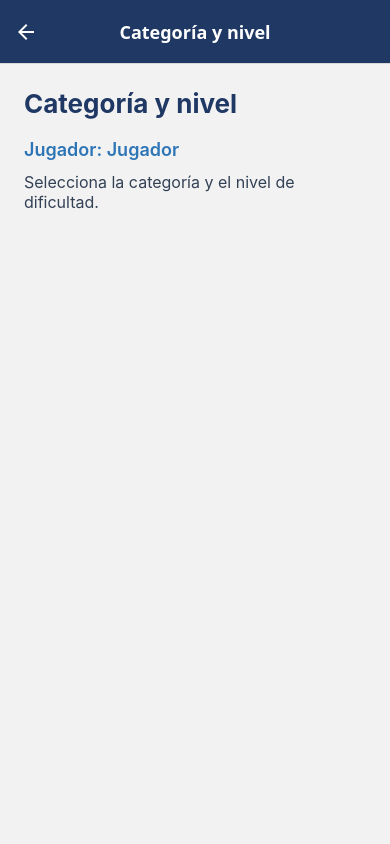
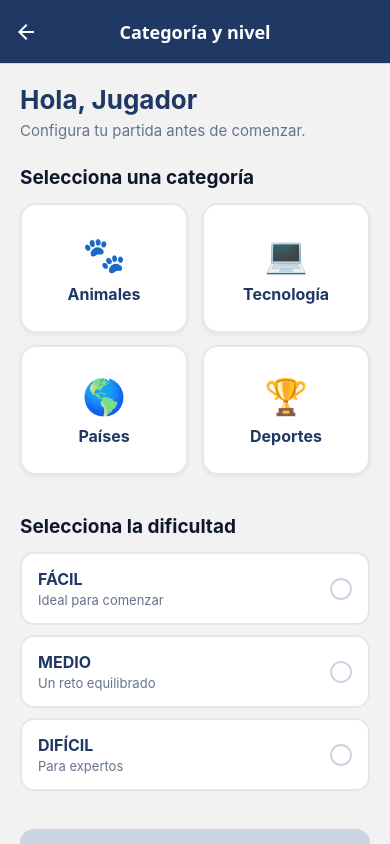
Before and after one commit to jorgetamayo8279-maker/Ahorcado, a React Native app: screen /Categoria in a window 390 px wide. Built offline with nearby package versions, Linux system fonts and the light colour scheme.

Commit message:
Implementa banco de palabras y seleccion de categoria

```diff
--- a/src/data/palabras.js
+++ b/src/data/palabras.js
@@ -0,0 +1,157 @@
+export const categorias = [
+  {
+    id: 'animales',
+    nombre: 'Animales',
+    icono: '🐾',
+    palabras: {
+      facil: [
+        'GATO',
+        'PERRO',
+        'PATO',
+        'OSO',
+        'LEON',
+      ],
+      medio: [
+        'JIRAFA',
+        'DELFIN',
+        'TORTUGA',
+        'CONEJO',
+        'PANTERA',
+      ],
+      dificil: [
+        'COCODRILO',
+        'RINOCERONTE',
+        'HIPOPOTAMO',
+        'ORNITORRINCO',
+        'CHIMPANCE',
+      ],
+    },
+  },
+
+  {
+    id: 'tecnologia',
+    nombre: 'Tecnología',
+    icono: '💻',
+    palabras: {
+      facil: [
+        'MOUSE',
+        'WIFI',
+        'DATOS',
+        'RED',
+        'APP',
+      ],
+      medio: [
+        'CODIGO',
+        'ROUTER',
+        'SERVIDOR',
+        'ANDROID',
+        'MEMORIA',
+      ],
+      dificil: [
+        'PROGRAMACION',
+        'CIBERSEGURIDAD',
+        'INTELIGENCIA',
+        'ALGORITMO',
+        'COMPUTADORA',
+      ],
+    },
+  },
+
+  {
+    id: 'paises',
+    nombre: 'Países',
+    icono: '🌎',
+    palabras: {
+      facil: [
+        'CHILE',
+        'PERU',
+        'CHINA',
+        'INDIA',
+        'CUBA',
+      ],
+      medio: [
+        'COLOMBIA',
+        'ECUADOR',
+        'CANADA',
+        'MEXICO',
+        'PANAMA',
+      ],
+      dificil: [
+        'ARGENTINA',
+        'VENEZUELA',
+        'GUATEMALA',
+        'AUSTRALIA',
+        'NICARAGUA',
+      ],
+    },
+  },
+
+  {
+    id: 'deportes',
+    nombre: 'Deportes',
+    icono: '🏆',
+    palabras: {
+      facil: [
+        'GOLF',
+        'TENIS',
+        'RUGBY',
+        'BOXEO',
+        'FUTBOL',
+      ],
+      medio: [
+        'CICLISMO',
+        'NATACION',
+        'BEISBOL',
+        'PATINAJE',
+        'ESGRIMA',
+      ],
+      dificil: [
+        'BALONCESTO',
+        'AUTOMOVILISMO',
+        'HALTEROFILIA',
+        'MOTOCICLISMO',
+        'TRIATLON',
+      ],
+    },
+  },
+];
+
+export const niveles = [
+  {
+    id: 'facil',
+    nombre: 'FÁCIL',
+    descripcion: 'Ideal para comenzar',
+  },
+  {
+    id: 'medio',
+    nombre: 'MEDIO',
+    descripcion: 'Un reto equilibrado',
+  },
+  {
+    id: 'dificil',
+    nombre: 'DIFÍCIL',
+    descripcion: 'Para expertos',
+  },
+];
+
+export function obtenerCategoriaPorId(categoriaId) {
+  return categorias.find(
+    (categoria) => categoria.id === categoriaId
+  );
+}
+
+export function obtenerPalabraAleatoria(categoriaId, nivel) {
+  const categoria = obtenerCategoriaPorId(categoriaId);
+
+  if (!categoria || !categoria.palabras[nivel]) {
+    return null;
+  }
+
+  const lista = categoria.palabras[nivel];
+
+  const indiceAleatorio = Math.floor(
+    Math.random() * lista.length
+  );
+
+  return lista[indiceAleatorio];
+}
--- a/src/screens/CategoriaScreen.js
+++ b/src/screens/CategoriaScreen.js
@@ -1,47 +1,356 @@
-import React from 'react';
-import { View, Text, StyleSheet } from 'react-native';
+import React, { useState } from 'react';
+import {
+  View,
+  Text,
+  TouchableOpacity,
+  StyleSheet,
+  ScrollView,
+} from 'react-native';
 
-export default function CategoriaScreen({ route }) {
+import colors from '../theme/colors';
+import { categorias, niveles } from '../data/palabras';
+
+export default function CategoriaScreen({ navigation, route }) {
   const jugador = route?.params?.jugador || 'Jugador';
 
+  const [categoriaSeleccionada, setCategoriaSeleccionada] =
+    useState(null);
+
+  const [nivelSeleccionado, setNivelSeleccionado] =
+    useState(null);
+
+  const puedeComenzar =
+    categoriaSeleccionada !== null &&
+    nivelSeleccionado !== null;
+
+  const comenzarPartida = () => {
+    if (!puedeComenzar) {
+      return;
+    }
+
+    navigation.navigate('Juego', {
+      jugador,
+      categoria: categoriaSeleccionada,
+      nivel: nivelSeleccionado,
+    });
+  };
+
   return (
-    <View style={styles.container}>
-      <Text style={styles.titulo}>Categoría y nivel</Text>
+    <ScrollView
+      style={styles.container}
+      contentContainerStyle={styles.contenido}
+      showsVerticalScrollIndicator={false}
+    >
+      <View style={styles.encabezado}>
+        <Text style={styles.saludo}>
+          Hola, {jugador}
+        </Text>
 
-      <Text style={styles.saludo}>
-        Jugador: {jugador}
+        <Text style={styles.descripcion}>
+          Configura tu partida antes de comenzar.
+        </Text>
+      </View>
+
+      <Text style={styles.tituloSeccion}>
+        Selecciona una categoría
       </Text>
 
-      <Text style={styles.texto}>
-        Selecciona la categoría y el nivel de dificultad.
+      <View style={styles.gridCategorias}>
+        {categorias.map((categoria) => {
+          const seleccionada =
+            categoriaSeleccionada === categoria.id;
+
+          return (
+            <TouchableOpacity
+              key={categoria.id}
+              style={[
+                styles.tarjetaCategoria,
+                seleccionada &&
+                  styles.tarjetaCategoriaSeleccionada,
+              ]}
+              onPress={() =>
+                setCategoriaSeleccionada(categoria.id)
+              }
+              activeOpacity={0.8}
+            >
+              <Text style={styles.iconoCategoria}>
+                {categoria.icono}
+              </Text>
+
+              <Text
+                style={[
+                  styles.nombreCategoria,
+                  seleccionada &&
+                    styles.textoSeleccionado,
+                ]}
+              >
+                {categoria.nombre}
+              </Text>
+
+              {seleccionada && (
+                <Text style={styles.marcaSeleccion}>
+                  ✓ Seleccionada
+                </Text>
+              )}
+            </TouchableOpacity>
+          );
+        })}
+      </View>
+
+      <Text style={styles.tituloSeccion}>
+        Selecciona la dificultad
       </Text>
-    </View>
+
+      <View style={styles.listaNiveles}>
+        {niveles.map((nivel) => {
+          const seleccionado =
+            nivelSeleccionado === nivel.id;
+
+          return (
+            <TouchableOpacity
+              key={nivel.id}
+              style={[
+                styles.tarjetaNivel,
+                seleccionado &&
+                  styles.tarjetaNivelSeleccionada,
+              ]}
+              onPress={() =>
+                setNivelSeleccionado(nivel.id)
+              }
+              activeOpacity={0.8}
+            >
+              <View>
+                <Text
+                  style={[
+                    styles.nombreNivel,
+                    seleccionado &&
+                      styles.textoSeleccionado,
+                  ]}
+                >
+                  {nivel.nombre}
+                </Text>
+
+                <Text
+                  style={[
+                    styles.descripcionNivel,
+                    seleccionado &&
+                      styles.descripcionSeleccionada,
+                  ]}
+                >
+                  {nivel.descripcion}
+                </Text>
+              </View>
+
+              <View
+                style={[
+                  styles.radio,
+                  seleccionado &&
+                    styles.radioSeleccionado,
+                ]}
+              >
+                {seleccionado && (
+                  <View style={styles.radioInterior} />
+                )}
+              </View>
+            </TouchableOpacity>
+          );
+        })}
+      </View>
+
+      <TouchableOpacity
+        style={[
+          styles.botonComenzar,
+          !puedeComenzar &&
+            styles.botonDeshabilitado,
+        ]}
+        onPress={comenzarPartida}
+        disabled={!puedeComenzar}
+        activeOpacity={0.8}
+      >
+        <Text
+          style={[
+            styles.textoBoton,
+            !puedeComenzar &&
+              styles.textoBotonDeshabilitado,
+          ]}
+        >
+          COMENZAR PARTIDA
+        </Text>
+      </TouchableOpacity>
+    </ScrollView>
   );
 }
 
 const styles = StyleSheet.create({
   container: {
     flex: 1,
-    backgroundColor: '#F2F2F2',
-    padding: 24,
+    backgroundColor: colors.gray50,
   },
 
-  titulo: {
-    fontSize: 26,
-    fontWeight: 'bold',
-    color: '#1F3864',
-    marginBottom: 20,
+  contenido: {
+    padding: 20,
+    paddingBottom: 40,
+  },
+
+  encabezado: {
+    marginBottom: 26,
   },
 
   saludo: {
-    fontSize: 18,
-    fontWeight: '600',
-    color: '#2E75B6',
-    marginBottom: 12,
+    fontSize: 26,
+    fontWeight: 'bold',
+    color: colors.primary,
   },
 
-  texto: {
+  descripcion: {
+    fontSize: 15,
+    color: colors.gray500,
+    marginTop: 6,
+  },
+
+  tituloSeccion: {
+    fontSize: 19,
+    fontWeight: '700',
+    color: colors.gray900,
+    marginBottom: 14,
+  },
+
+  gridCategorias: {
+    flexDirection: 'row',
+    flexWrap: 'wrap',
+    justifyContent: 'space-between',
+    marginBottom: 28,
+  },
+
+  tarjetaCategoria: {
+    width: '48%',
+    minHeight: 130,
+    backgroundColor: colors.white,
+    borderRadius: 16,
+    borderWidth: 2,
+    borderColor: colors.gray100,
+    justifyContent: 'center',
+    alignItems: 'center',
+    marginBottom: 12,
+    padding: 12,
+
+    shadowColor: colors.black,
+    shadowOffset: {
+      width: 0,
+      height: 2,
+    },
+    shadowOpacity: 0.06,
+    shadowRadius: 4,
+
+    elevation: 2,
+  },
+
+  tarjetaCategoriaSeleccionada: {
+    backgroundColor: colors.primary,
+    borderColor: colors.secondary,
+  },
+
+  iconoCategoria: {
+    fontSize: 35,
+    marginBottom: 8,
+  },
+
+  nombreCategoria: {
     fontSize: 16,
-    color: '#334155',
+    fontWeight: '700',
+    color: colors.primary,
+  },
+
+  textoSeleccionado: {
+    color: colors.white,
+  },
+
+  marcaSeleccion: {
+    color: '#BFE1FF',
+    fontSize: 11,
+    marginTop: 7,
+    fontWeight: '600',
+  },
+
+  listaNiveles: {
+    marginBottom: 28,
+  },
+
+  tarjetaNivel: {
+    backgroundColor: colors.white,
+    borderRadius: 14,
+    borderWidth: 2,
+    borderColor: colors.gray100,
+    paddingVertical: 15,
+    paddingHorizontal: 16,
+    marginBottom: 10,
+
+    flexDirection: 'row',
+    justifyContent: 'space-between',
+    alignItems: 'center',
+  },
+
+  tarjetaNivelSeleccionada: {
+    backgroundColor: colors.secondary,
+    borderColor: colors.primary,
+  },
+
+  nombreNivel: {
+    color: colors.primary,
+    fontSize: 16,
+    fontWeight: 'bold',
+  },
+
+  descripcionNivel: {
+    color: colors.gray500,
+    fontSize: 13,
+    marginTop: 3,
+  },
+
+  descripcionSeleccionada: {
+    color: '#DCEBFA',
+  },
+
+  radio: {
+    width: 22,
+    height: 22,
+    borderRadius: 11,
+    borderWidth: 2,
+    borderColor: colors.gray300,
+    alignItems: 'center',
+    justifyContent: 'center',
+  },
+
+  radioSeleccionado: {
+    borderColor: colors.white,
+  },
+
+  radioInterior: {
+    width: 10,
+    height: 10,
+    borderRadius: 5,
+    backgroundColor: colors.white,
+  },
+
+  botonComenzar: {
+    backgroundColor: colors.secondary,
+    borderRadius: 14,
+    paddingVertical: 16,
+    alignItems: 'center',
+  },
+
+  botonDeshabilitado: {
+    backgroundColor: colors.gray300,
+  },
+
+  textoBoton: {
+    color: colors.white,
+    fontSize: 16,
+    fontWeight: 'bold',
+    letterSpacing: 0.8,
+  },
+
+  textoBotonDeshabilitado: {
+    color: colors.gray500,
   },
 });
```
